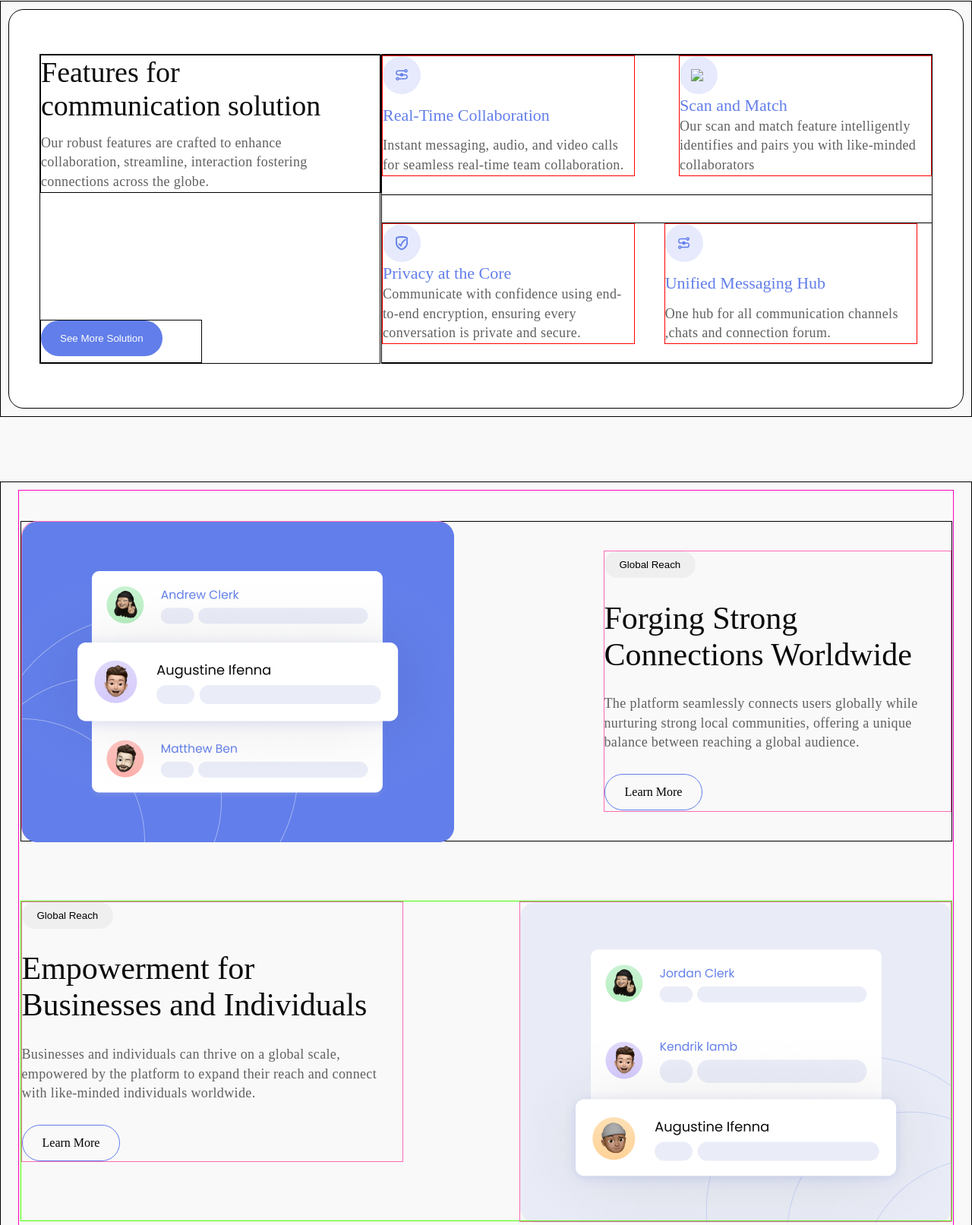
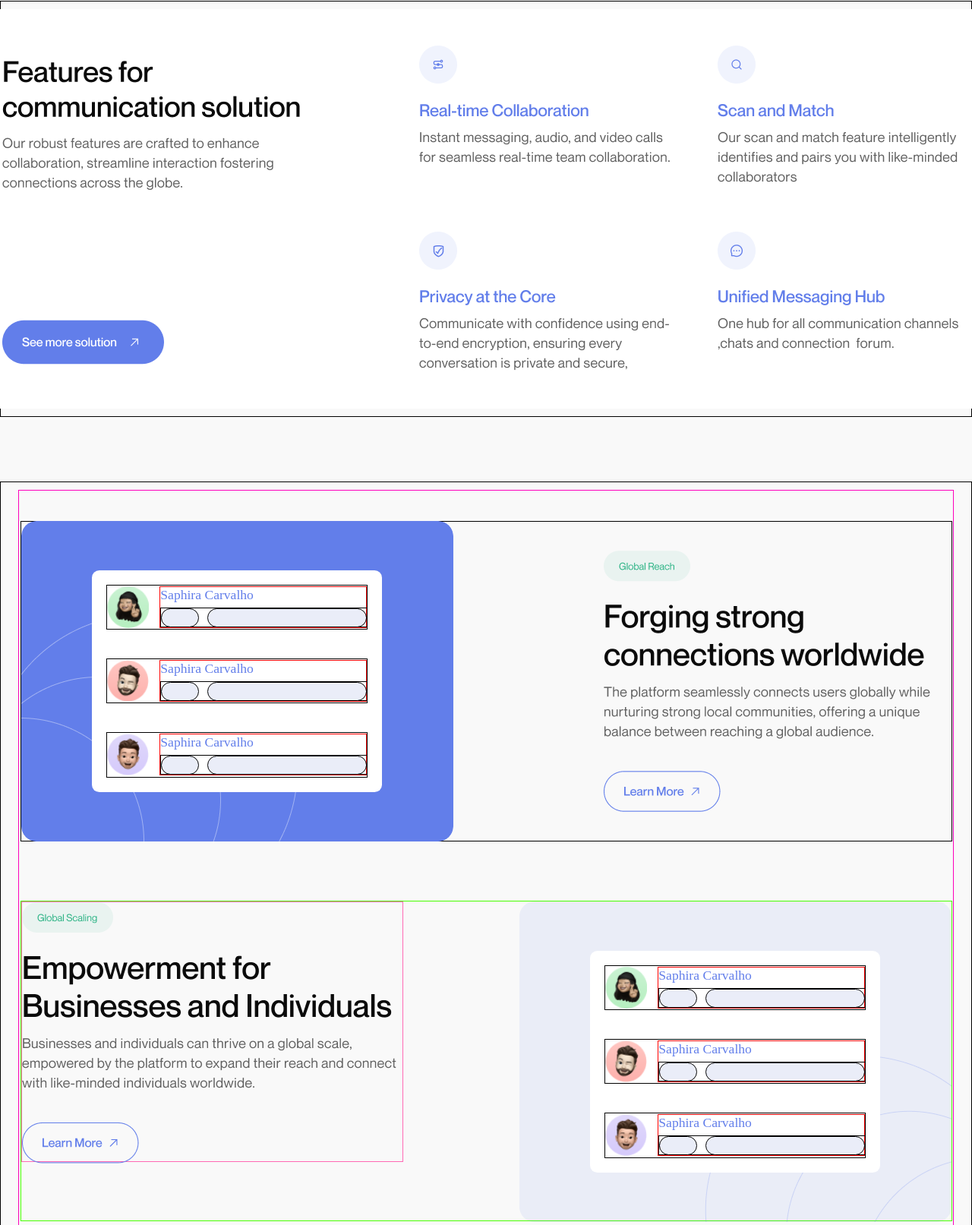
Before and after one commit to Himelsu007/globtex, a plain HTML site: page public/index.html in a window 1280 px wide. Shown: the part 1266-2879 px from the top of the page at 76% size. Drawn offline with Linux system fonts and the light colour scheme.

Commit message:
Updates  01/28/2024

```diff
--- a/public/index.html
+++ b/public/index.html
@@ -42,122 +42,106 @@
 
     <section id="features_communication">
         <article>
-            <div id="features_container_A">
-                <div id="features_container_A_01">
-                    <h2 style="color: #0B0B0B; font-size: 38px; font-family: Neue Montreal; font-weight: 500; word-wrap: break-word">
-                        Features for <br> communication solution
-                    </h2>
-                    <p style="color: #606060; font-size: 18px; font-family: Neue Montreal; font-weight: 400; line-height: 25.56px; letter-spacing: 0.36px; word-wrap: break-word">
-                        Our robust features are crafted to enhance <br> collaboration, streamline, interaction fostering <br> connections across the globe.
-                    </p>
-                </div>
-                <div id="features_container_A_02">
-                    <button class="button_style_01"> See More Solution  </button>
-                </div>
-            </div>
-
-            <div id="features_container_B">
-                <div id="features_container_B_01">
-                    <div id="real_time_collab_container">
-                        <div style="width:50px; height:50px;border-radius:62.5px; display:flex; align-items:center; justify-content:center; background-color:#627dea29;">
-                            <img src="../src/assets/connection-icon.svg" width=19.5px>
-                        </div>
-                        <h3 style="color: #627EEA; font-size: 22px; font-family: Neue Montreal; font-weight: 500; line-height: 29.48px; word-wrap: break-word"> Real-Time Collaboration  </h3>
-                        <p style="color: #606060; font-size: 18px; font-family: Neue Montreal; font-weight: 400; line-height: 25.56px; letter-spacing: 0.36px; word-wrap: break-word">
-                            Instant messaging, audio, and video calls <br> for seamless real-time team collaboration.
-                        </p>
-                    </div>
-                    <div id="scan_and_match_container">
-                        <div id="real_time_collab_container">
-                            <div style="width:50px; height:50px;border-radius:62.5px; display:flex; align-items:center; justify-content:center; background-color:#627dea29;">
-                                <img src="../src/assets/iconoir_search.svg" width=19.5px>
-                            </div>
-                            <h3 style="color: #627EEA; font-size: 22px; font-family: Neue Montreal; font-weight: 500; line-height: 29.48px; word-wrap: break-word"> Scan and Match  </h3>
-                            <p style="color: #606060; font-size: 18px; font-family: Neue Montreal; font-weight: 400; line-height: 25.56px; letter-spacing: 0.36px; word-wrap: break-word">
-                                Our scan and match feature intelligently <br> identifies and pairs you with like-minded <br> collaborators
-                            </p>
-                        </div>
-                        <div id="scan_and_match_container">    </div>
-                      </div>
-                </div>
-
-                <div id="features_container_B_02">
-                    <div id="real_time_collab_container">
-                        <div style="width:50px; height:50px;border-radius:62.5px; display:flex; align-items:center; justify-content:center; background-color:#627dea29;">
-                            <img src="../src/assets/security-svg.svg" width=19.5px>
-                        </div>
-                        <h3 style="color: #627EEA; font-size: 22px; font-family: Neue Montreal; font-weight: 500; line-height: 29.48px; word-wrap: break-word"> Privacy at the Core </h3>
-                        <p style="color: #606060; font-size: 18px; font-family: Neue Montreal; font-weight: 400; line-height: 25.56px; letter-spacing: 0.36px; word-wrap: break-word">
-                            Communicate with confidence using end-to-end encryption, ensuring every <br> conversation is private and secure.
-                        </p>
-                    </div>
-                    <div id="scan_and_match_container">    </div>
-
-                    <div id="real_time_collab_container">
-                        <div style="width:50px; height:50px;border-radius:62.5px; display:flex; align-items:center; justify-content:center; background-color:#627dea29;">
-                            <img src="../src/assets/connection-icon.svg" width=19.5px>
-                        </div>
-                        <h3 style="color: #627EEA; font-size: 22px; font-family: Neue Montreal; font-weight: 500; line-height: 29.48px; word-wrap: break-word"> Unified Messaging Hub </h3>
-                        <p style="color: #606060; font-size: 18px; font-family: Neue Montreal; font-weight: 400; line-height: 25.56px; letter-spacing: 0.36px; word-wrap: break-word">
-                            One hub for all communication channels <br> ,chats and connection  forum.
-                        </p>
-                    </div>
-                    <div id="scan_and_match_container">    </div>
-                </div>
-            </div>
+            <img src="/src/assets/Features.png" alt="">
         </article>
     </section>
 
     <section id="forging_strong_container">
         <article>
             <div id="forging_container_A">
-                <div id="forging_container_A1"> <img src="../src/assets/Frame 36.png" alt=""> </div>
+                <div id="forging_container_A1">
+                    <div id="memoji_container_01">
+                        <div class="memoji_info_container">
+                            <div class="memoji_sub_container_A1" style="background-image:url('/src/assets/eclipse_13.png');">    </div>
+
+                            <div class="memoji_sub_container_A2">
+                                <p class="memoji_name"> Saphira Carvalho </p>
+                                <div class="double_boxes_container">
+                                    <span class="box_01"> </span>
+                                    <span class="box_02">  </span>
+                                </div>
+                            </div>
+                        </div>
+
+                        <div class="memoji_info_container">
+                            <div class="memoji_sub_container_A1" style="background-image:url('/src/assets/eclipse_14.png');">    </div>
+
+                            <div class="memoji_sub_container_A2" >
+                                <p class="memoji_name"> Saphira Carvalho </p>
+                                <div class="double_boxes_container">
+                                    <span class="box_01"> </span>
+                                    <span class="box_02">  </span>
+                                </div>
+                            </div>
+                        </div>
+
+                        <div class="memoji_info_container">
+                            <div class="memoji_sub_container_A1" style="background-image:url('/src/assets/eclipse_15.png');">    </div>
+
+                            <div class="memoji_sub_container_A2">
+                                <p class="memoji_name"> Saphira Carvalho </p>
+                                <div class="double_boxes_container">
+                                    <span class="box_01"> </span>
+                                    <span class="box_02">  </span>
+                                </div>
+                            </div>
+                        </div>
+                    </div>
+                </div>
                 <div id="forging_container_A2">
-                    <button class="global_reach"> Global Reach </button>
-                    <h1 style="color: #0B0B0B; font-size: 42px; font-family: Neue Montreal; font-weight: 500; word-wrap: break-word">
-                        Forging Strong Connections Worldwide
-                    </h1>
-                    <p style="color: #606060; font-size: 18px; font-family: Neue Montreal; font-weight: 400; line-height: 25.56px; letter-spacing: 0.36px; word-wrap: break-word">
-                        The platform seamlessly connects users globally while <br> nurturing strong local communities, offering a unique <br> balance between reaching a global audience.
-                    </p>
-                    <div id="single_border_button"> Learn More  </div>
+                    <img src="/src/assets/Frame 40.png" alt="">
                 </div>
             </div>
             <div id="forging_container_B">
                 <div id="forging_container_B1">
-                    <button class="global_reach"> Global Reach </button>
-                    <h1 style="color: #0B0B0B; font-size: 42px; font-family: Neue Montreal; font-weight: 500; word-wrap: break-word">
-                        Empowerment for Businesses and Individuals
-                    </h1>
-                    <p style="color: #606060; font-size: 18px; font-family: Neue Montreal; font-weight: 400; line-height: 25.56px; letter-spacing: 0.36px; word-wrap: break-word">
-                        Businesses and individuals can thrive on a global scale, empowered by the platform to expand their reach and connect with like-minded individuals worldwide.
-                    </p>
-                    <div id="single_border_button"> Learn More  </div>
+                    <img src="/src/assets/Frame 44.png" alt="">
                 </div>
-                <div id="forging_container_B2"> <img src="../src/assets/Frame 37.png" alt=""> </div>
+                <div id="forging_container_B2">
+                    <div id="memoji_container_01">
+                        <div class="memoji_info_container">
+                            <div class="memoji_sub_container_A1" style="background-image:url('/src/assets/eclipse_13.png');">    </div>
+
+                            <div class="memoji_sub_container_A2">
+                                <p class="memoji_name"> Saphira Carvalho </p>
+                                <div class="double_boxes_container">
+                                    <span class="box_01"> </span>
+                                    <span class="box_02">  </span>
+                                </div>
+                            </div>
+                        </div>
+
+                        <div class="memoji_info_container">
+                            <div class="memoji_sub_container_A1" style="background-image:url('/src/assets/eclipse_14.png');">    </div>
+
+                            <div class="memoji_sub_container_A2" >
+                                <p class="memoji_name"> Saphira Carvalho </p>
+                                <div class="double_boxes_container">
+                                    <span class="box_01"> </span>
+                                    <span class="box_02">  </span>
+                                </div>
+                            </div>
+                        </div>
+
+                        <div class="memoji_info_container">
+                            <div class="memoji_sub_container_A1" style="background-image:url('/src/assets/eclipse_15.png');">    </div>
+
+                            <div class="memoji_sub_container_A2">
+                                <p class="memoji_name"> Saphira Carvalho </p>
+                                <div class="double_boxes_container">
+                                    <span class="box_01"> </span>
+                                    <span class="box_02">  </span>
+                                </div>
+                            </div>
+                        </div>
+                    </div>
+                </div>
             </div>
         </article>
     </section>
 
     <section id="faq_container">
         <article>
-            <button class="global_reach"> Global Reach </button>
-            <h1> Frequently Asked Questions  </h1>
-            <img src="../src/assets/Frame 45.png" alt="">
-            <div class="question_container">
-                <h3 style="color: #606060; font-size: 24px; font-family: Neue Montreal; font-weight: 500; line-height: 34.08px; letter-spacing: 0.48px; word-wrap: break-word"> TEST </h3>
-                <span> <img src="../src/assets/mingcute_down-line.svg"> </span>
-            </div>
-            <div class="question_container">
-                <h3 style="color: #606060; font-size: 24px; font-family: Neue Montreal; font-weight: 500; line-height: 34.08px; letter-spacing: 0.48px; word-wrap: break-word"> TEST </h3>
-                <span> <img src="../src/assets/mingcute_down-line.svg"> </span>
-            </div>
-            <div class="question_container">
-                <h3 style="color: #606060; font-size: 24px; font-family: Neue Montreal; font-weight: 500; line-height: 34.08px; letter-spacing: 0.48px; word-wrap: break-word"> TEST </h3>
-                <span> <img src="../src/assets/mingcute_down-line.svg"> </span>
-            </div>
-
-
+            <img src="../src/assets/Faq.png" alt="">
         </article>
     </section>
 
--- a/src/layouts/home.css/style.css
+++ b/src/layouts/home.css/style.css
@@ -18,6 +18,7 @@
 html,body { background-color:var(--main-bg);}
 a { text-decoration:none; color:#677680; }
 
+
 header { border:1px solid black; height:100px; display:flex; align-items:center; justify-content:space-around;}
 header > button { height:49px; width:168px; }
 #logo_container { border:1px solid black; height:26px; width:134.28px;      }
@@ -28,7 +29,7 @@ header > button { height:49px; width:168px; }
 
 #section_01 { border:1px solid rgb(0, 30, 255); display:flex; align-items:center; justify-content:center; margin-top:85px; padding:10px; }
 #section_01 article { border:1px solid black; width:1065.75px; height:389px; display:flex; align-items:center; justify-content:space-between; flex-direction:column;  }
-#section_01_btn_container { border:1px solid black; height:53px; width:368px; display:flex; align-items:center; justify-content:space-between;}
+#section_01_btn_container { border:1px solid black; height:53px; width:368px; display:flex; align-items:center; justify-content:space-between; }
 
 
                                                     /* ------------------------------------- MAP BANNER --------------------------------------- */
@@ -39,19 +40,8 @@ header > button { height:49px; width:168px; }
                                                     /* ------------------------------------- FEATURES AND COMMUNICATION --------------------------------------- */
 
 #features_communication {  border:1px solid rgb(0, 0, 0); display:flex; align-items:center; justify-content:center; margin-top:85px; padding:10px; }
-#features_communication > article { width:1388px; height:526px; background-color:var(--white); border-radius:20px; padding:40px; display:flex; align-items:center; justify-content:space-between; border:1px solid black;}
+#features_communication > article { width:1388px; height:526px; background-color:var(--white); }
 
-#features_container_A { width:449px; height:408.46px; border:1px solid black; display:flex; align-items:flex-start; justify-content:space-between; flex-direction:column;}
-    #features_container_A_01 { border:1px solid black; width:449px; height:182px; display:flex; align-items:flex-start; justify-content:space-between; flex-direction:column;}
-    #features_container_A_02 { border:1px solid black; width:212.96px; height:57.46px; }
-
-#features_container_B { width:726px; height:408.46px; border:1px solid black; display:flex; flex-direction:column; align-items:center; justify-content:space-between; }
-    #features_container_B_01 { border:1px solid black; width:726px; height:185px; display:flex; align-items:flex-start; justify-content:space-between;  }
-        #real_time_collab_container { width:333px; height:159px; border:1px solid red; display:flex; align-items:flex-start; justify-content:space-between; flex-direction:column;}
-
-#features_container_B_02 { border:1px solid black; width:726px; height:185px; display:flex; align-items:flex-start; justify-content:space-between; }
-
-#single_border_button { border-radius:100px; padding:14px 26px; background-color:none; border:1px solid #627EEA; }
 
                                                     /* ------------------------------------- FORGING STRONG --------------------------------------- */
 
@@ -59,12 +49,14 @@ header > button { height:49px; width:168px; }
 #forging_strong_container > article { width:1232px; height:1004px; border:1px solid rgb(255, 0, 187); padding:40px; display:flex; align-items:center; justify-content:space-between; flex-direction:column;}
 
 #forging_container_A { border:1px solid black; height:422px; width:1227px; display:flex; align-items:center; justify-content:space-between;  }
-#forging_container_A1 { border:1px solid hotpink; width:569px; height:422px; border-radius:20px; }
-#forging_container_A2 { border:1px solid hotpink; width:458px; height:343.46px; display:flex; align-items:flex-start; justify-content:space-between; flex-direction:column; }
+#forging_container_A1 { width:569px; height:422px; border-radius:20px; background-image:url('/src/assets/blue-frame.png'); display:flex; align-items:center; justify-content:center; }
+#memoji_container_01 { width:382.85px; height:291.51px; background-color:white; border-radius:9.75px; display:flex;align-items:center; justify-content:space-around; flex-direction:column; }
+
+#forging_container_A2 {  width:458px; height:343.46px; display:flex; align-items:flex-start; justify-content:space-between; flex-direction:column; }
 
 #forging_container_B { border:1px solid rgb(72, 255, 0); height:422px; width:1227px; display:flex; align-content:flex-start; justify-content:space-between;  }
 #forging_container_B1 { border:1px solid hotpink; width:503px; height:343.46px; display:flex; flex-direction:column; align-items:flex-start; justify-content:space-between; }
-#forging_container_B2 { border:1px solid hotpink; width:569px; height:422px; }
+#forging_container_B2 { background-image:url('/src/assets/tranparent-frame.png'); width:569px; height:422px; display:flex; align-items:center; justify-content:center; }
 
 .global_reach { border-radius:100px; padding:10px 20px; border:none; }
 
@@ -72,8 +64,6 @@ header > button { height:49px; width:168px; }
                                                     /* ------------------------------------- FREQUENTLY ASKED QUESTIONS --------------------------------------- */
 
 #faq_container {  border:1px solid rgb(0, 0, 0); display:flex; align-items:center; justify-content:space-between; margin-top:85px; padding:10px; flex-direction:column; }
-#faq_container > article { width:1140px; height:839px; border:1px solid rgb(0, 60, 255); padding:40px; display:flex; align-items:center; justify-content:space-between; flex-direction:column; }
-.question_container { width:1140px; height:110px; border:1px solid #DCDCDC;  border-radius:20px; background-color:white; display:flex; align-items:center; justify-content:space-between; padding:41px; }
 
                                                     /* ------------------------------------- Connect Blue Container --------------------------------------- */
 
@@ -90,6 +80,30 @@ header > button { height:49px; width:168px; }
 .play_img { border:1px solid black; width:46px; height:46px; border-radius:127.8px; }
 button { cursor: pointer; }
 
+.memoji_info_container { border:1px solid black; width:343.84px; height:59.41px; display:flex; align-items:center; justify-content:space-between;  background-color:white; transition: all 0.3s ease; }
+.memoji_info_container:hover > .memoji_sub_container_A1 { width:70px; height:70px;  }
+.memoji_info_container:hover > .memoji_sub_container_A2 {  width:315px; height:70px; border:1px solid rgb(255, 0, 0); display:flex; align-items:flex-start; justify-content:space-between; flex-direction:column; }
+.memoji_info_container:hover .double_boxes_container { border:1px solid black;  height:35px; width:272.64px; display:flex; align-items:center; justify-content:space-between; flex-direction:row;  }
+.memoji_info_container:hover .memoji_name { font-size:20px; color:#627EEA; font-weight:500;  }
+
+.memoji_info_container:hover .box_01 { border:1px solid black; width:49.91px; height:25px; border-radius:134.88px; background-color:#EAEDF8; }
+.memoji_info_container:hover .box_02 { border:1px solid black; width:210px; height:25px; border-radius:134.88px; background-color:#EAEDF8; }
+
+
+.memoji_info_container:nth-child(1):hover { width:422.14px; height:103.49px; padding:10px; border-radius:11.19px; }
+.memoji_info_container:nth-child(2):hover { width:422.14px; height:103.49px; padding:10px; border-radius:11.19px; }
+.memoji_info_container:nth-child(3):hover { width:422.14px; height:103.49px; padding:10px; border-radius:11.19px; }
+
+.memoji_sub_container_A1 { width:55px; height:55px; border-radius:50%; border-radius:12.19px;  background-repeat:no-repeat; background-size:cover;  transition: all 0.3s ease;}
+
+.memoji_sub_container_A2 { width:272.64px; height:55px; border:1px solid rgb(255, 0, 0); display:flex; align-items:flex-start; justify-content:space-between; flex-direction:column; transition: all 0.3s ease; }
+.double_boxes_container { border:1px solid black;  height:26px; width:272.64px; display:flex; align-items:center; justify-content:space-between; flex-direction:row;  transition: all 0.3s ease; }
+
+.box_01 { border:1px solid black; width:49.91px; height:25px; border-radius:134.88px; background-color:#EAEDF8; }
+.box_02 { border:1px solid black; width:210px; height:25px; border-radius:134.88px; background-color:#EAEDF8; }
+.memoji_name { font-size:17.60px; color:#627EEA; font-weight:500;  transition: all 0.3s ease; }
+
+
                                                     /* ------------------------------------- FOOTER --------------------------------------- */
 footer { background-color:var(--white); height:703px; width:100%; background-color:#F9F9F9; display:flex; align-items:center; justify-content:center; flex-direction:column; gap:40px; }
 footer > article { border:1px solid black; height:253px; width:1332.58px; background-image:url('../../assets/Frame\ 470.png');}
```
Also changed, not shown: src/assets/Features.png (added), src/assets/Frame 36.png (deleted), src/assets/Frame 37.png (deleted), src/assets/Frame 40.png (added), src/assets/Frame 44.png (added), src/assets/blue-frame.png (added), src/assets/eclipse_13.png (added), src/assets/eclipse_14.png (added), src/assets/eclipse_15.png (added), src/assets/tranparent-frame.png (added).
